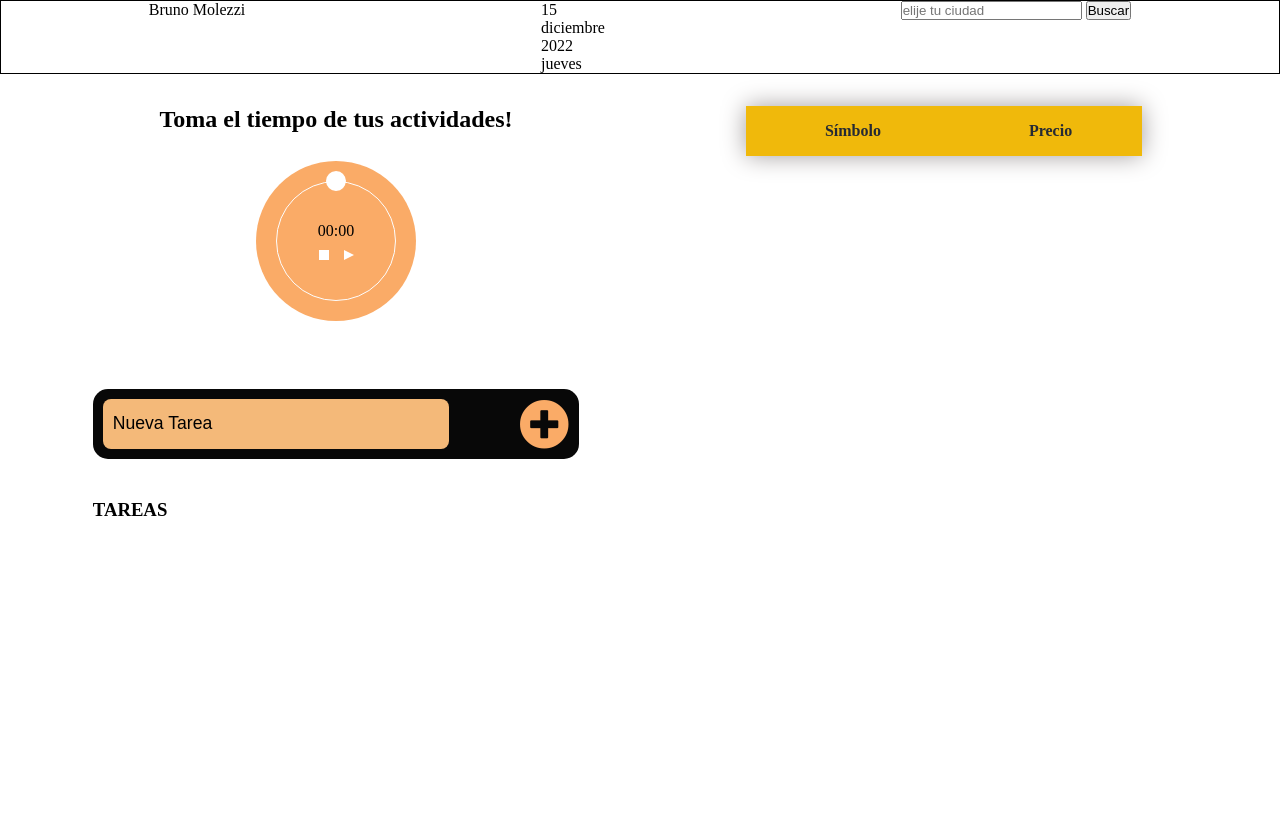
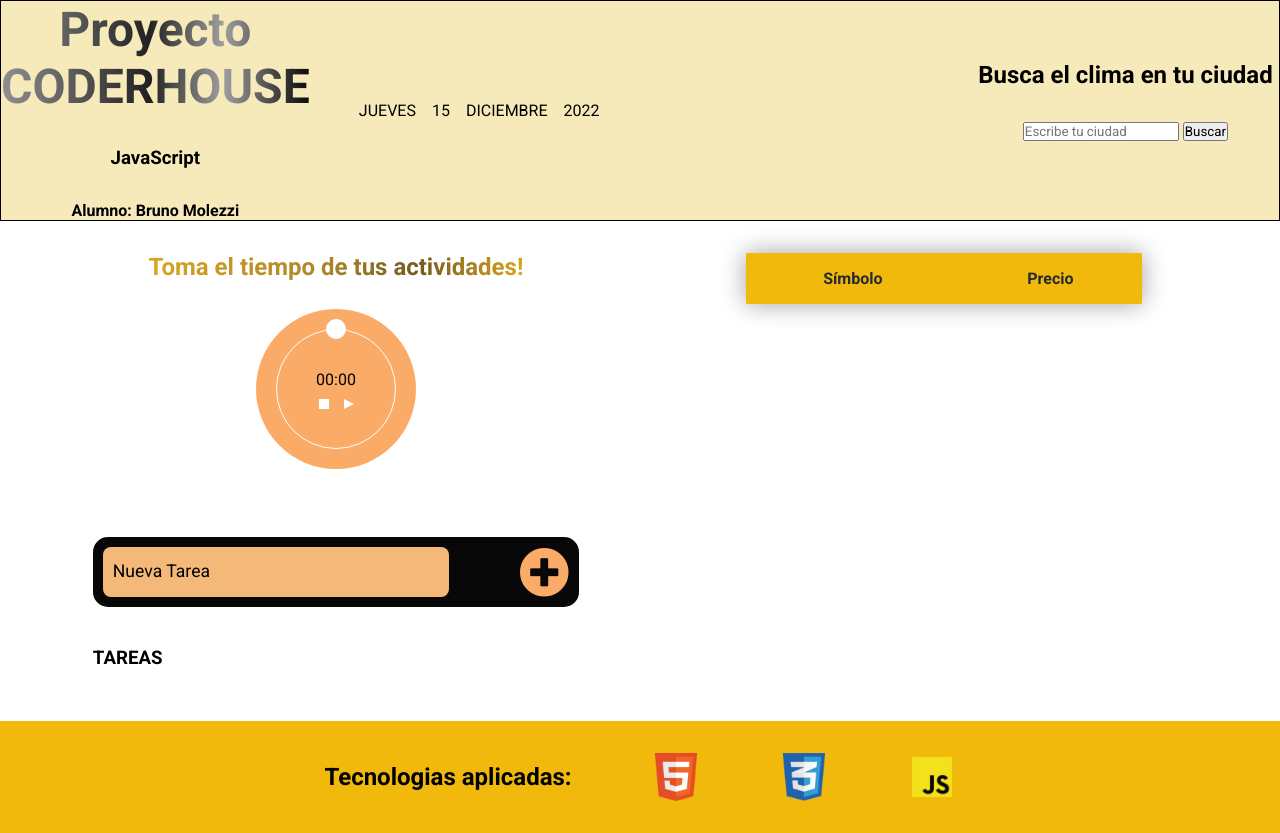
Before and after one commit to brmolezzi92/finalJsCoder, a plain HTML site: page index.html in a window 1280 px wide. Before the commit the page ends 800 px from the top, so only its background shows below. Drawn offline with Linux system fonts and the light colour scheme; some packages are replaced by stand-ins of ours; no server answers; a script that the page names is missing.

Commit message:
Retoques finales

```diff
--- a/css/main.css
+++ b/css/main.css
@@ -1,7 +1,22 @@
+@import url('https://fonts.googleapis.com/css2?family=Roboto:ital,wght@0,100;0,300;0,400;0,500;0,700;1,100;1,300;1,400;1,500&display=swap');
 * {
     margin: 0;
     padding: 0;
     box-sizing: border-box;
+    font-family: 'Roboto', sans-serif;
+}
+.mainSpan{
+    text-align: center;
+    background: linear-gradient(90deg, rgb(144, 144, 144) 0%, rgb(34, 34, 34) 48%, rgb(159, 159, 159) 72%,rgb(8, 8, 8) 100%);
+    -webkit-background-clip: text;
+    -webkit-text-fill-color: transparent;
+    font-size: 3rem;
+}
+.mainSpan3 {
+    font-weight: 700;
+    background: linear-gradient(90deg, rgba(218,165,32,1) 0%, rgb(169, 133, 43) 48%, rgb(115, 91, 31) 72%, rgb(218,165,32,1) 100%);
+    -webkit-background-clip: text;
+    -webkit-text-fill-color: transparent;
 }
 
 .hidden {
@@ -12,13 +27,41 @@ nav {
     border: 1px solid black;
     width: 100%;
     display: flex;
+    background-color: rgb(247, 234, 186);
 }
 
 .container {
-    display: flex;
-    justify-content: space-around;
+    display: grid;
+    grid-template-columns: repeat(4,1fr);
     width: 100%;
     width: 100%;
+    gap: 1rem;
+}
+.date{
+    display: flex;
+    align-items: center;
+    justify-content: center;
+    gap: 1rem;
+}
+#contenedor{
+    display: flex;
+    align-items: center;
+    justify-content: center;
+}
+.infoAlumno{
+    gap: 2rem;
+    display:flex;
+    flex-direction: column;
+    align-items: center;
+    justify-content: center;
+}
+.searcher{
+    gap: 2rem;
+    display: flex;
+    flex-direction: column;
+    align-items: center;
+    justify-content: center;
+    height: 200px;
 }
 
 .weather {
@@ -238,3 +281,20 @@ section {
     height: 100%;
     width: 80%;
 }
+.logos{
+    display: flex;
+    gap: 5rem;
+    align-items: center;
+}
+.logos>img{
+    width: 3rem;
+}
+
+footer{
+    padding: 2rem;
+    background-color: #f0b90b;
+    display: flex;
+    justify-content: center;
+    gap: 5rem;
+    align-items: center;
+}
--- a/index.html
+++ b/index.html
@@ -17,41 +17,23 @@
         <nav>
 
             <div class="container">
-                <div>Bruno Molezzi</div>
+
+                <div class="infoAlumno">
+                    <h2 class="mainSpan">Proyecto CODERHOUSE</h2>
+                    <h3>JavaScript</h3>
+                    <h4>Alumno: Bruno Molezzi</h4>
+                </div>
+
                 <div class="date">
+                    <div id="dateText">
+                    </div>
                     <div id="dateNumber">
 
                     </div>
-                    <div>
                     <div id="dateMonth">
-
                     </div>
                     <div id="dateYear">
-
                     </div>
-                    </div>
-                    <div id="dateText">
-                    </div>
-                </div>
-                <div>
-                    <div class="container teext-center w-25 mt-4">
-
-                        <form>
-                            <input class="form-control" type="text" placeholder="elije tu ciudad">
-                            <button type="submit" class="mt-2 btn btn-primary">Buscar</button>
-                        </form>
-
-                        <div class="ciudad-container mt-4">
-
-                        </div>
-
-
-
-                    </div>
-                    <div class="weather">
-
-                        <div class="container teext-center w-25 mt-4">
-                            <div class="ciudad-container mt-4"></div>
                 </div>
 
                 <div id="contenedor">
@@ -72,15 +54,24 @@
                     </div>
 
                 </div>
+
+
+                <div class="container teext-center w-25 mt-4 searcher">
+                    <h2>Busca el clima en tu ciudad</h2>
+                    <form>
+                        <input class="form-control" type="text" placeholder="Escribe tu ciudad">
+                        <button type="submit" class="mt-2 btn btn-primary">Buscar</button>
+                    </form>
                 </div>
-                </div>
+
+
         </nav>
     </header>
 
 
     <main>
         <div class="appToDoCrono">
-            <h2>Toma el tiempo de tus actividades!</h2>
+            <h2 class="mainSpan3">Toma el tiempo de tus actividades!</h2>
             <section class="cronometro">
                 <div class="circle">
                     <div id="stopwatch" class="stopwatch">00:00</div>
@@ -119,6 +110,15 @@
             </table>
         </div>
     </main>
+
+    <footer>
+        <h2>Tecnologias aplicadas:</h2>
+        <div class="logos">
+            <img src="./assets/htmlLogo.png" alt="LogoHtml"/>
+            <img src="./assets/cssLogo.png" alt="LogoCss"/>
+            <img src="./assets/javascriptLogo.png" alt="LogoJs"/>
+        </div>
+    </footer>
     <script src="//cdn.jsdelivr.net/npm/sweetalert2@11"></script>
     <script src="./js/app.js"></script>
 </body>
--- a/js/app.js
+++ b/js/app.js
@@ -11,10 +11,10 @@ const setDate = () => {
     });
     dateText.textContent = date.toLocaleString("es", {
         weekday: "long"
-    });
+    }).toUpperCase();
     dateMonth.textContent = date.toLocaleString("es", {
         month: "long"
-    });
+    }).toUpperCase();
     dateYear.textContent = date.toLocaleString("es", {
         year: "numeric"
     });
```
Also changed, not shown: assets/cssLogo.png (added), assets/htmlLogo.png (added), assets/javascriptLogo.png (added). Lines whose indentation alone changed are shown as unchanged.
